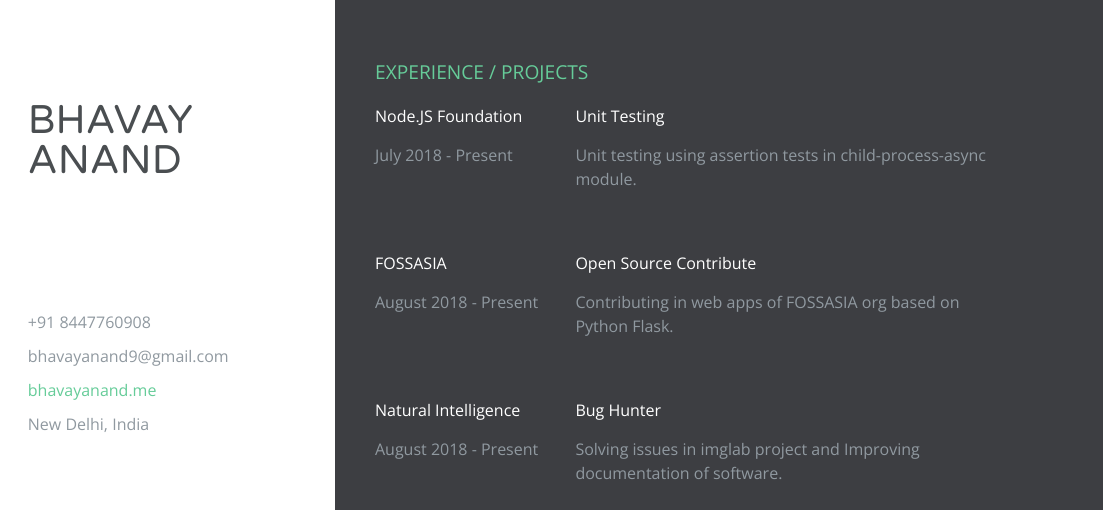
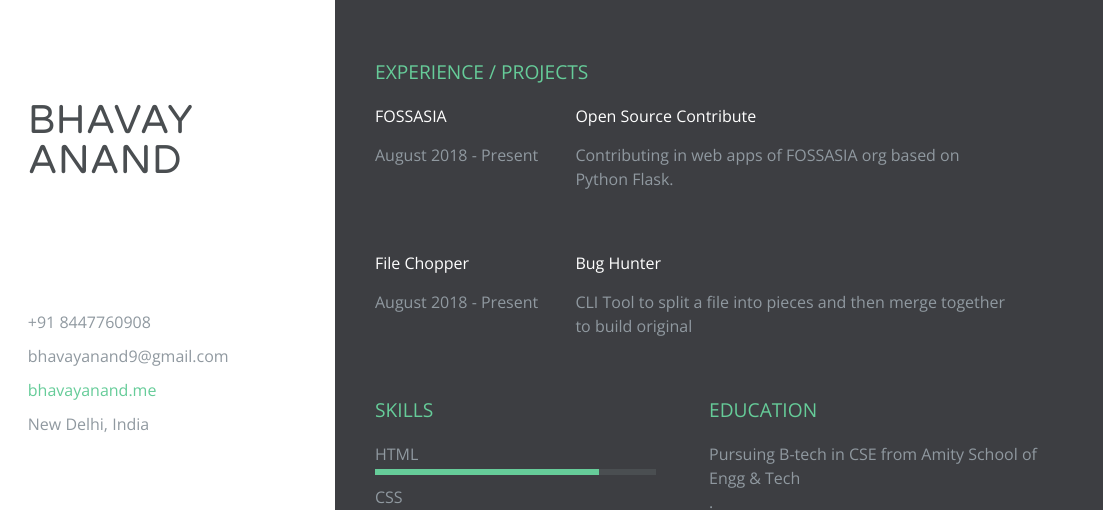
Before and after one commit to bhavayAnand9/bhavayAnand9, a plain HTML site: page index.html in a window 1280 px wide. Shown: the top 510 px of the page, 177-1280 px from the left. Drawn offline with nearby package versions, Linux system fonts and the light colour scheme; files that its build step writes are made by us from their sources.

Commit message:
Update index.html

```diff
--- a/index.html
+++ b/index.html
@@ -94,17 +94,6 @@
   		<h3 class="experience-title">Experience / Projects</h3>
 
       <div class="experience-wrapper">
-      	<div class="company-wrapper clearfix">
-      		<div class="experience-title">Node.JS Foundation</div> <!-- NAME OF THE COMPANY YOUWORK WITH  -->
-          <div class="time">July 2018 - Present</div> <!-- THE TIME YOU WORK WITH THE COMPANY  -->
-      	</div>
-
-        <div class="job-wrapper clearfix">
-        	<div class="experience-title">Unit Testing</div> <!-- JOB TITLE  -->
-          <div class="company-description">
-          	<p>Unit testing using assertion tests in child-process-async module.</p>  <!-- JOB DESCRIPTION  -->
-          </div>
-        </div>
 
         <div class="company-wrapper clearfix">
       		<div class="experience-title">FOSSASIA</div> <!-- NAME OF THE COMPANY YOUWORK WITH  -->
@@ -119,14 +108,14 @@
         </div>
 
         <div class="company-wrapper clearfix">
-      		<div class="experience-title">Natural Intelligence</div> <!-- NAME OF THE COMPANY YOUWORK WITH  -->
+      		<div class="experience-title">File Chopper</div> <!-- NAME OF THE COMPANY YOUWORK WITH  -->
           <div class="time">August 2018 - Present</div> <!-- THE TIME YOU WORK WITH THE COMPANY  -->
       	</div>
 
          <div class="job-wrapper clearfix">
         	<div class="experience-title">Bug Hunter </div> <!-- JOB TITLE  -->
           <div class="company-description">
-          	<p>Solving issues in imglab project and Improving documentation of software.</p>   <!-- JOB DESCRIPTION  -->
+          	<p>CLI Tool to split a file into pieces and then merge together to build original</p>   <!-- JOB DESCRIPTION  -->
           </div>
         </div>
 
```
